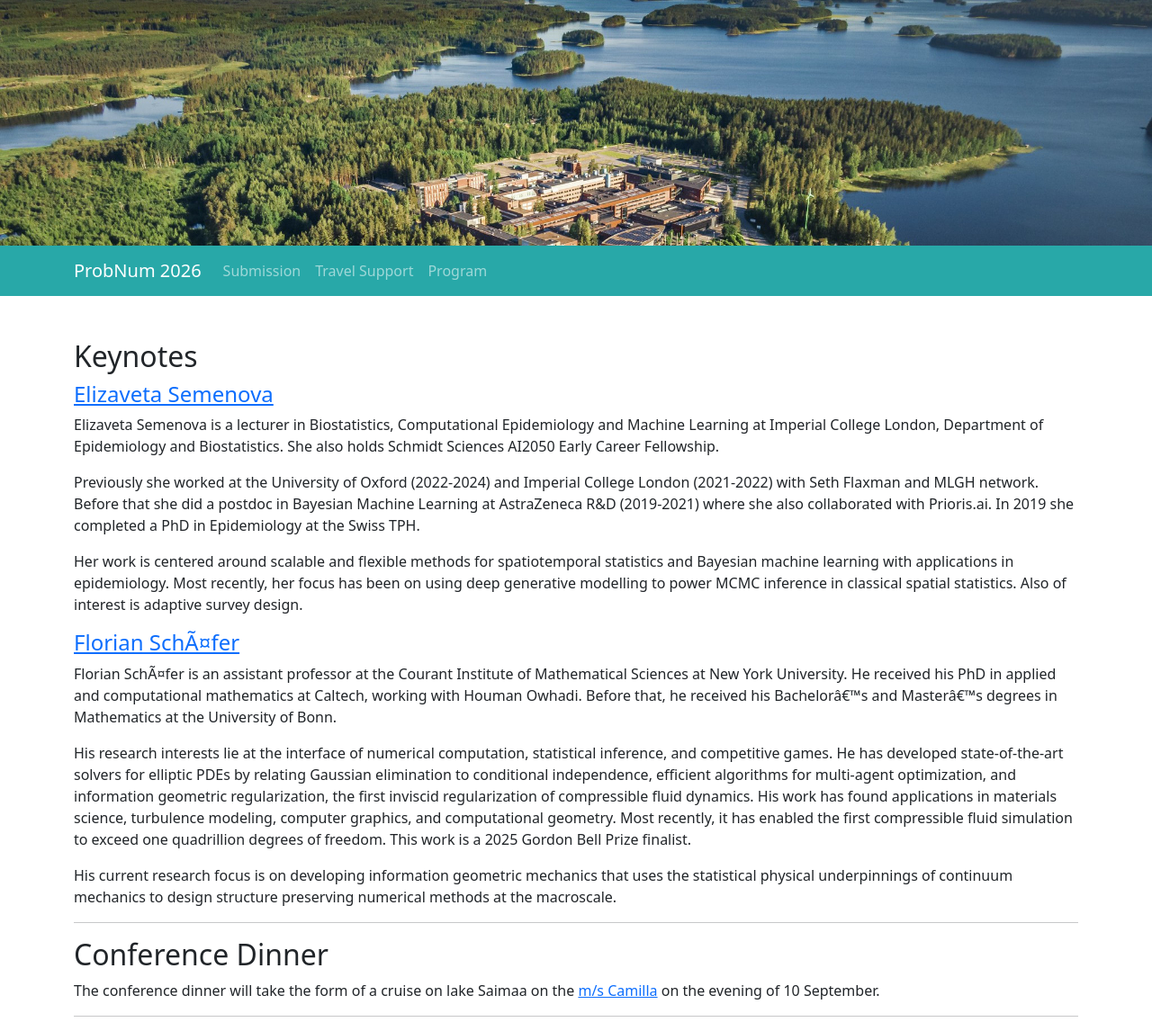
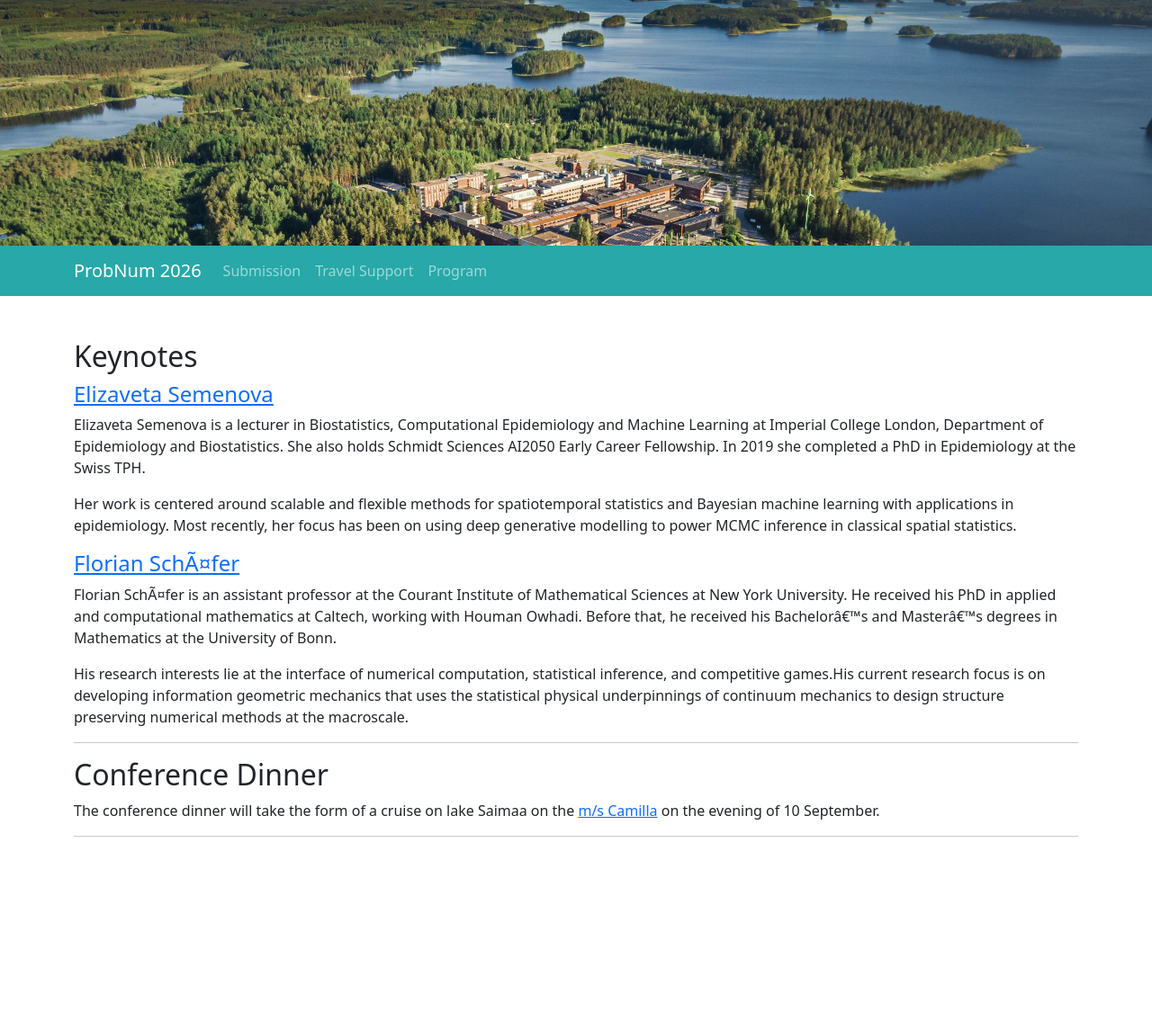
Before and after one commit to probnum2026/probnum2026.github.io, a Jekyll site: the page built from program.md, in a window 1280 px wide. Shown: the whole page at 90% size. Built offline with Jekyll 4.4.1, drawn with Linux system fonts in a browser that asks for light colours; nearby versions of some CDN libraries; after the commit the page ends 946 px from its top, so only the background shows below that.

Commit message:
shorten bios

```diff
--- a/program.md
+++ b/program.md
@@ -8,19 +8,15 @@ header_image: LUT.jpg
 
 #### [Elizaveta Semenova](https://www.elizaveta-semenova.com/)
 
-Elizaveta Semenova is a lecturer in Biostatistics, Computational Epidemiology and Machine Learning at Imperial College London, Department of Epidemiology and Biostatistics. She also holds Schmidt Sciences AI2050 Early Career Fellowship.
+Elizaveta Semenova is a lecturer in Biostatistics, Computational Epidemiology and Machine Learning at Imperial College London, Department of Epidemiology and Biostatistics. She also holds Schmidt Sciences AI2050 Early Career Fellowship. In 2019 she completed a PhD in Epidemiology at the Swiss TPH.
 
-Previously she worked at the University of Oxford (2022-2024) and Imperial College London (2021-2022) with Seth Flaxman and MLGH network. Before that she did a postdoc in Bayesian Machine Learning at AstraZeneca R&D (2019-2021) where she also collaborated with Prioris.ai. In 2019 she completed a PhD in Epidemiology at the Swiss TPH.
-
-Her work is centered around scalable and flexible methods for spatiotemporal statistics and Bayesian machine learning with applications in epidemiology. Most recently, her focus has been on using deep generative modelling to power MCMC inference in classical spatial statistics. Also of interest is adaptive survey design.
+Her work is centered around scalable and flexible methods for spatiotemporal statistics and Bayesian machine learning with applications in epidemiology. Most recently, her focus has been on using deep generative modelling to power MCMC inference in classical spatial statistics.
 
 #### [Florian Schäfer](https://f-t-s.github.io/)
 
 Florian Schäfer is an assistant professor at the Courant Institute of Mathematical Sciences at New York University. He received his PhD in applied and computational mathematics at Caltech, working with Houman Owhadi. Before that, he received his Bachelor’s and Master’s degrees in Mathematics at the University of Bonn.
 
-His research interests lie at the interface of numerical computation, statistical inference, and competitive games. He has developed state-of-the-art solvers for elliptic PDEs by relating Gaussian elimination to conditional independence, efficient algorithms for multi-agent optimization, and information geometric regularization, the first inviscid regularization of compressible fluid dynamics. His work has found applications in materials science, turbulence modeling, computer graphics, and computational geometry. Most recently, it has enabled the first compressible fluid simulation to exceed one quadrillion degrees of freedom. This work is a 2025 Gordon Bell Prize finalist.
-
-His current research focus is on developing information geometric mechanics that uses the statistical physical underpinnings of continuum mechanics to design structure preserving numerical methods at the macroscale.
+His research interests lie at the interface of numerical computation, statistical inference, and competitive games.His current research focus is on developing information geometric mechanics that uses the statistical physical underpinnings of continuum mechanics to design structure preserving numerical methods at the macroscale.
 
 ---
 
```
Also changed, not shown: index.md (+5 -3 lines).
